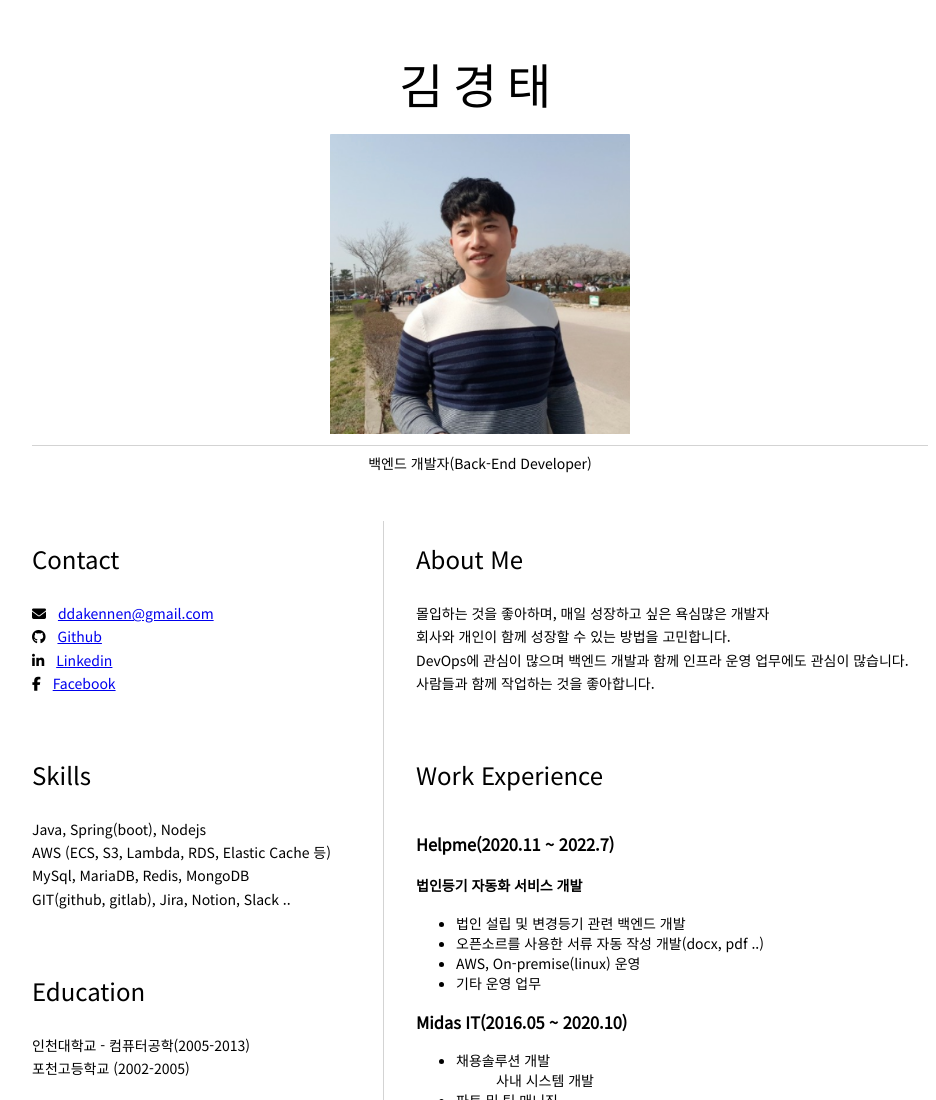
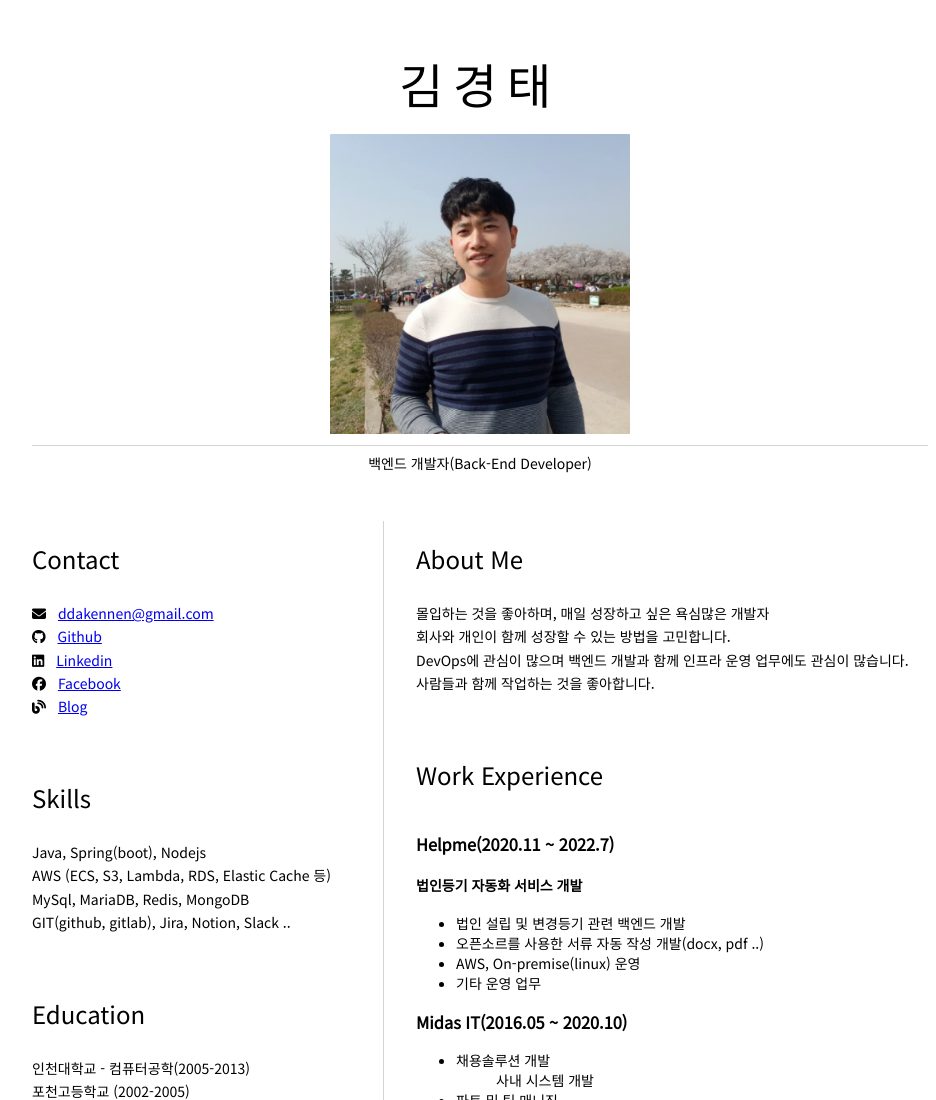
Before and after one commit to ddakennen/resume, a plain HTML site: page index.html in a window 1280 px wide. Shown: the top 1100 px of the page, without its empty margins (160-1096 px from the left). Drawn offline with Linux system fonts and the light colour scheme.

Commit message:
add blog

```diff
--- a/index.html
+++ b/index.html
@@ -27,16 +27,20 @@
                     <a href="mailto:ddakennen@gmail.com">ddakennen@gmail.com</a>
                 </p>
                 <p>
-                    <i class="fa fa-github" aria-hidden="true"></i>
+                    <i class="fa-brands fa-github" aria-hidden="true"></i>
                     <a href="https://github.com/ddakennen">Github</a>
                 </p>
                 <p>
-                    <i class="fa fa-linkedin" aria-hidden="true"></i>
+                    <i class="fa-brands fa-linkedin" aria-hidden="true"></i>
                     <a href="www.linkedin.com/in/kennen-b4bb8112b">Linkedin</a>
                 </p>
                 <p>
-                    <i class="fa fa-facebook" aria-hidden="true"></i>
+                    <i class="fa-brands fa-facebook" aria-hidden="true"></i>
                     <a href="https://www.facebook.com/ddakshe/">Facebook</a>
+                </p>
+                <p>
+                    <i class="fa fa-blog" aria-hidden="true"></i>
+                    <a href="https://authentication.tistory.com/">Blog</a>
                 </p>
             </section>
             <section>
```
